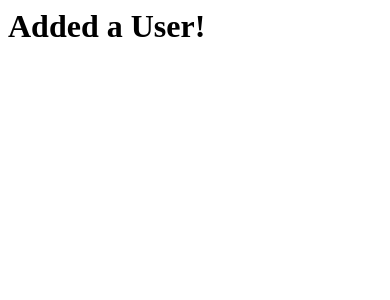
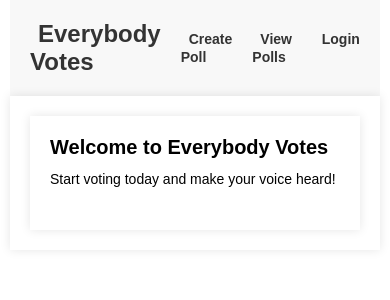
Before and after one commit to joekusuma/Voting-Application-Emulating-Firebase-with-Flask-WebSockets-and-MongoDB, a Flask app: page / in a window 390 px wide. Shown: the top 300 px of the page. Run offline with Flask 2, Linux system fonts and the light colour scheme.

Commit message:
updated frontend

```diff
--- a/Flask_Mongodb/dsci551pymongo/main.py
+++ b/Flask_Mongodb/dsci551pymongo/main.py
@@ -1,46 +1,67 @@
+from flask import Flask, render_template, request, redirect, url_for
+# from pymongo import MongoClient
 from flask import Blueprint, render_template
 
-# from .extensions import mongo
-from pymongo import MongoClient
+# dsci551db = MongoClient(
+#     "mongodb+srv://dsci551:w8QBPtSfunya7Gy0@clusterdsci551.s85edni.mongodb.net/?retryWrites=true&w=majority"
+# )
 
 main = Blueprint("main", __name__)
 
-dsci551db = MongoClient(
-    "mongodb+srv://dsci551:w8QBPtSfunya7Gy0@clusterdsci551.s85edni.mongodb.net/?retryWrites=true&w=majority"
-)
+polls = [
+    {"id": 1, "title": "What is your favorite color?", "description": "Choose one of the following colors.", "options": ["Red", "Green", "Blue"], "votes": [3, 2, 1]},
+    {"id": 2, "title": "What is your favorite food?", "description": "Choose one of the following foods.", "options": ["Pizza", "Burgers", "Tacos"], "votes": [5, 3, 2]},
+    {"id": 3, "title": "What is your favorite movie?", "description": "Choose one of the following movies.", "options": ["Star Wars", "The Godfather", "The Shawshank Redemption"], "votes": [1, 4, 5]}
+]
 
 
 @main.route("/")
 def index():
-    user_collection = dsci551db.dsci551.users
-    user_collection.insert_one({"name": "Tiger", "age": 24})
-    user_collection.insert_one({"name": "Joe", "age": 22})
-    return "<h1>Added a User!</h1>"
-    # return render_template("index.html")
-
+    # user_collection = dsci551db.dsci551.users
+    # user_collection.insert_one({"name": "Tiger", "age": 24})
+    # user_collection.insert_one({"name": "Joe", "age": 22})
+    return render_template("index.html")
 
 @main.route("/find")
 def find():
-    user_collection = dsci551db.dsci551.users
-    user = user_collection.find_one({"name": "Tiger"})
-    return f"<h1>User: { user['name']} age: {user['age']}</h1>"
-    # return render_template("index.html")
-
+    # user_collection = dsci551db.dsci551.users
+    # user = user_collection.find_one({"name": "Tiger"})
+    return render_template("index.html", user=user)
 
 @main.route("/update")
 def update():
-    user_collection = dsci551db.dsci551.users
-    filter = {"name": "Tiger"}
-    newvalues = {"$set": {"age": 80}}
-    user_collection.update_one(filter, newvalues)
-    return "<h1>Updated User!</h1>"
-    # return render_template("index.html")
-
+    # user_collection = dsci551db.dsci551.users
+    # filter = {"name": "Tiger"}
+    # newvalues = {"$set": {"age": 80}}
+    # user_collection.update_one(filter, newvalues)
+    return render_template("index.html")
 
 @main.route("/delete")
 def delete():
-    user_collection = dsci551db.dsci551.users
-    filter = {"name": "Tiger"}
-    user_collection.delete_one(filter)
-    return "<h1>Deleted User!</h1>"
-    # return render_template("index.html")
+    # user_collection = dsci551db.dsci551.users
+    # filter = {"name": "Tiger"}
+    # user_collection.delete_one(filter)
+    return render_template("index.html")
+
+@main.route("/create-poll", methods=["GET", "POST"])
+def create_poll():
+    if request.method == "POST":
+        title = request.form["title"]
+        description = request.form["description"]
+        polls.append({"title": title, "description": description})
+        return redirect(url_for("main.view_polls"))
+    return render_template("create_poll.html")
+
+@main.route("/view-polls")
+def view_polls():
+    return render_template("view_polls.html", polls=polls)
+
+@main.route("/login")
+def login():
+    return render_template("login.html")
+
+app = Flask(__name__)
+app.register_blueprint(main)
+
+if __name__ == '__main__':
+    app.run(debug=True)
--- a/Flask_Mongodb/dsci551pymongo/static/main.css
+++ b/Flask_Mongodb/dsci551pymongo/static/main.css
@@ -1,4 +1,220 @@
-body{
-    margin: 0;
-    font-family: sans-serif;
+/* Reset some default styles */
+* {
+  box-sizing: border-box;
+  margin: 0;
+  padding: 0;
 }
+
+/* Apply a global font family */
+body {
+  font-family: Arial, sans-serif;
+}
+
+/* Define a container for the page */
+.container {
+  max-width: 1200px;
+  margin: 0 auto;
+  padding: 0 20px;
+}
+
+/* Style the navbar */
+nav {
+  display: flex;
+  justify-content: space-between;
+  align-items: center;
+  background-color: #f8f8f8;
+  padding: 20px;
+}
+
+nav h1 {
+  font-size: 28px;
+  font-weight: bold;
+}
+
+nav ul {
+  display: flex;
+  margin: 0;
+  padding: 0;
+  list-style: none;
+}
+
+nav li {
+  margin-left: 20px;
+}
+
+nav a {
+  color: #333;
+  text-decoration: none;
+  font-weight: bold;
+  font-size: 16px;
+  padding: 10px;
+  border-radius: 5px;
+  transition: background-color 0.3s ease;
+}
+
+/* Style the title anchor tag */
+nav .title {
+  background-color: transparent !important;
+  color: #333 !important;
+  font-weight: bold;
+  font-size: 24px;
+}
+
+nav a:not(.title):hover {
+  background-color: #333;
+  color: #fff;
+}
+
+/* Style the main content area */
+main {
+  background-color: #fff;
+  box-shadow: 0 0 10px rgba(0, 0, 0, 0.1);
+  padding: 20px;
+}
+
+main h2 {
+  font-size: 24px;
+  margin-bottom: 10px;
+}
+
+main p {
+  font-size: 16px;
+  line-height: 1.5;
+  margin-bottom: 20px;
+}
+
+/* Apply responsive design to the container */
+@media (max-width: 768px) {
+  .container {
+      padding: 0 10px;
+  }
+
+  nav h1 {
+      font-size: 24px;
+  }
+
+  nav a {
+      font-size: 14px;
+      padding: 8px;
+  }
+
+  main h2 {
+      font-size: 20px;
+  }
+
+  main p {
+      font-size: 14px;
+  }
+}
+
+/* Style the poll list */
+.poll-list {
+  list-style: none;
+  margin: 0;
+  padding: 0;
+}
+
+.poll-item {
+  background-color: #f8f8f8;
+  margin-bottom: 20px;
+  padding: 20px;
+  border-radius: 5px;
+  box-shadow: 0 0 10px rgba(0, 0, 0, 0.1);
+}
+
+.poll-item h3 {
+  font-size: 20px;
+  margin-bottom: 10px;
+}
+
+.poll-item p {
+  font-size: 16px;
+  margin-bottom: 10px;
+}
+
+.poll-item .option-list {
+  list-style: none;
+  margin: 0;
+  padding: 0;
+}
+
+.poll-item .option-item {
+  display: flex;
+  justify-content: space-between;
+  align-items: center;
+  margin-bottom: 10px;
+}
+
+.poll-item .option-item .option-label {
+  font-size: 16px;
+  margin-right: 10px;
+}
+
+.poll-item .option-item .option-count {
+  font-size: 16px;
+  font-weight: bold;
+}
+
+
+/* Style the form container */
+.form-container {
+  background-color: #fff;
+  box-shadow: 0 0 10px rgba(0, 0, 0, 0.1);
+  padding: 20px;
+  border-radius: 5px;
+}
+
+/* Style the form groups */
+.form-group {
+  margin-bottom: 20px;
+}
+
+/* Style the form labels */
+.form-group label {
+  display: block;
+  font-weight: bold;
+  margin-bottom: 5px;
+}
+
+/* Style the form inputs and textareas */
+.form-control {
+  width: 100%;
+  padding: 10px;
+  font-size: 16px;
+  border: 1px solid #ccc;
+  border-radius: 5px;
+  box-sizing: border-box;
+}
+
+/* Style the submit button */
+.btn {
+  background-color: #333;
+  color: #fff;
+  border: none;
+  padding: 10px 20px;
+  font-size: 16px;
+  border-radius: 5px;
+  cursor: pointer;
+}
+
+.btn:hover {
+  background-color: #555;
+}
+
+.btn-primary {
+  background-color: #007bff;
+  color: #fff;
+}
+
+.btn-primary:hover {
+  background-color: #0069d9;
+}
+
+.poll-chart {
+  margin-top: 10px;
+}
+
+.poll-bar {
+  height: 10px;
+  margin-bottom: 5px;
+}
--- a/Flask_Mongodb/dsci551pymongo/templates/base.html
+++ b/Flask_Mongodb/dsci551pymongo/templates/base.html
@@ -1,13 +1,22 @@
 <!DOCTYPE html>
-<html lang="en">
+<html>
 <head>
-    <meta charset="UTF-8">
-    <meta http-equiv="X-UA-Compatible" content="IE=edge">
-    <meta name="viewport" content="width=device-width, initial-scale=1.0">
-    <link rel="stylesheet" href="{{ url_for('static', filename='css/main.css')}}">
-    {% block head %}{% endblock %}
+	<title>{% block title %}Everybody Votes{% endblock %}</title>
+	<link rel="stylesheet" href="{{ url_for('static', filename='main.css') }}">
 </head>
 <body>
-    {% block body %}{% endblock %}
+	<div class="container">
+		<nav>
+            <h1><a class="title" href="{{ url_for('main.index') }}">Everybody Votes</a></h1>
+			<ul>
+				<li><a href="{{ url_for('main.create_poll') }}">Create Poll</a></li>
+				<li><a href="{{ url_for('main.view_polls') }}">View Polls</a></li>
+				<li><a href="{{ url_for('main.login') }}">Login</a></li>
+			</ul>
+		</nav>
+		<main>
+			{% block content %}{% endblock %}
+		</main>
+	</div>
 </body>
 </html>
--- a/Flask_Mongodb/dsci551pymongo/templates/index.html
+++ b/Flask_Mongodb/dsci551pymongo/templates/index.html
@@ -1,9 +1,8 @@
 {% extends 'base.html' %}
 
-{% block head %}
-
+{% block content %}
+	<main>
+		<h2>Welcome to Everybody Votes</h2>
+		<p>Start voting today and make your voice heard!</p>
+	</main>
 {% endblock %}
-
-{% block body %}
-<h1>Template</h1>
-{% endblock %}
```
Also changed, not shown: Flask_Mongodb/dsci551pymongo/templates/create_poll.html (added, +20 -0 lines), Flask_Mongodb/dsci551pymongo/templates/login.html (added, +22 -0 lines), Flask_Mongodb/dsci551pymongo/templates/view_polls.html (added, +27 -0 lines).
